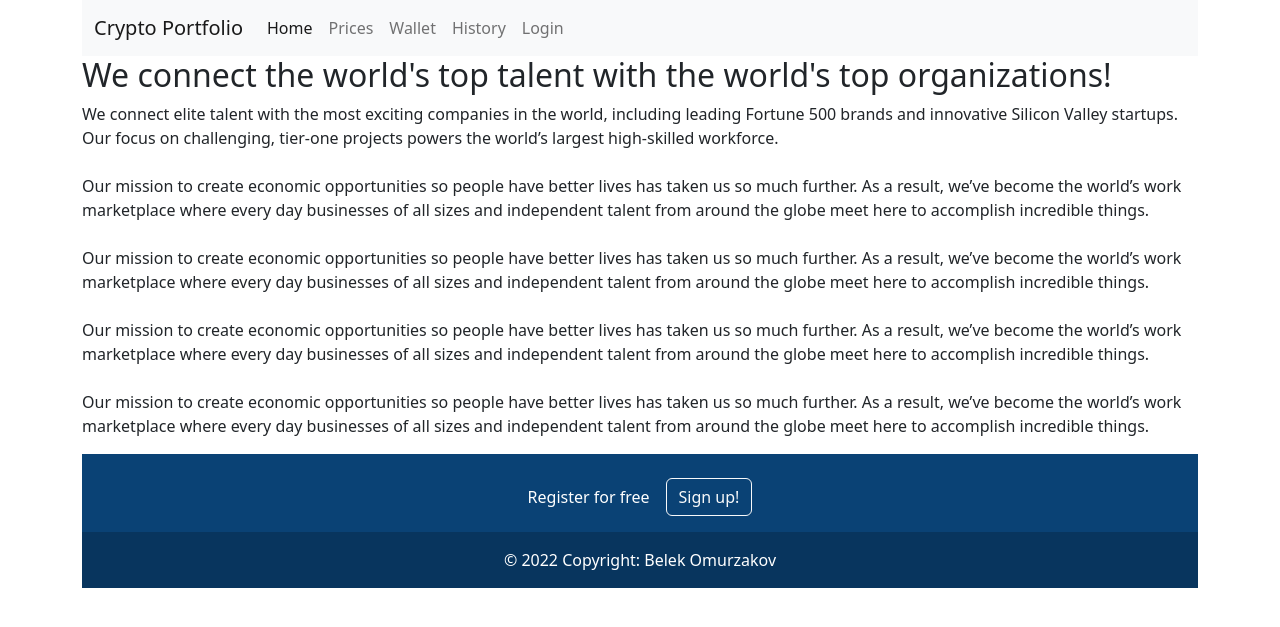
After one commit to belekomurzakov/crypto-portfolio-web, a Flask app: template templates/home/home.html in a window 1280 px wide. The commit adds this page. Shown: the top 627 px of the page. Run offline with Flask 2, Linux system fonts and the light colour scheme; the template is opened without the code that fills it, so the values that code supplies are empty.

Commit message:
Base html implementation and declaration of other views

```diff
--- a/app.py
+++ b/app.py
@@ -1,5 +1,5 @@
 from flask import Flask
-# from views import auth, homepage, companies, contact, positions, shifts
+from views import home, prices, wallet, history
 from database import database
 
 # from views.auth import login_manager
@@ -12,10 +12,12 @@ database.init_app(app)
 # login_manager.init_app(app)
 
 # views
-# app.register_blueprint(auth.bp)
+app.register_blueprint(home.bp)
+app.register_blueprint(prices.bp)
+app.register_blueprint(wallet.bp)
+app.register_blueprint(history.bp)
 
 if __name__ == '__main__':
     app.run()
 
-
 # matplotlib
--- a/templates/base.html
+++ b/templates/base.html
@@ -7,26 +7,33 @@
     <meta name="viewport" content="width=device-width, initial-scale=1.0, minimum-scale=1.0">
 
     <title>{% block title %}{% endblock %} - Flask</title>
-    <link href="https://cdn.jsdelivr.net/npm/bootstrap@5.2.0-beta1/dist/css/bootstrap.min.css" rel="stylesheet" integrity="sha384-0evHe/X+R7YkIZDRvuzKMRqM+OrBnVFBL6DOitfPri4tjfHxaWutUpFmBp4vmVor" crossorigin="anonymous">
+    <link href="https://cdn.jsdelivr.net/npm/bootstrap@5.2.0-beta1/dist/css/bootstrap.min.css" rel="stylesheet"
+          integrity="sha384-0evHe/X+R7YkIZDRvuzKMRqM+OrBnVFBL6DOitfPri4tjfHxaWutUpFmBp4vmVor" crossorigin="anonymous">
     <link rel="stylesheet" href="{{ url_for('static', filename='styles.css') }}">
     <link href="https://fonts.googleapis.com/icon?family=Material+Icons" rel="stylesheet"/>
 </head>
 <! --- HEADER END --->
 
 <body>
-
+<div class="container">
     <! --- Navigation Bar --->
-<nav>
-    <div id="menu-toggle" class="hamburger material-icons">menu</div>
-
-    <div id="menu">
-        <a href="/">Home</a>
-        <a href="/companies">Companies</a>
-
-        <a class="login material-icons" href={{ url_for('auth.login_form') }}>login</a>
-        <a class="logout material-icons" href={{ url_for('auth.logout') }}>logout</a>
+    <nav class="navbar navbar-expand-lg bg-light">
+        <div class="container-fluid">
+            <a class="navbar-brand" href="/">Crypto Portfolio</a>
+            <button class="navbar-toggler" type="button" data-bs-toggle="collapse" data-bs-target="#navbarNavAltMarkup"
+                    aria-controls="navbarNavAltMarkup" aria-expanded="false" aria-label="Toggle navigation">
+                <span class="navbar-toggler-icon"></span>
+            </button>
+            <div class="collapse navbar-collapse" id="navbarNavAltMarkup">
+                <div class="navbar-nav">
+                    <a class="nav-link active" aria-current="page" href="/">Home</a>
+                    <a class="nav-link" href="/prices">Prices</a>
+                    <a class="nav-link" href="/wallet">Wallet</a>
+                    <a class="nav-link" href="/history">History</a>
+                    <a class="nav-link" href="/login">Login</a>
                 </div>
-
+            </div>
+        </div>
     </nav>
     <! --- Navigation Bar --->
 
@@ -47,16 +54,28 @@
     </main>
     <! --- Main content --->
 
-
     <! --- Footer --->
-<footer id="contact">
-    <div>
-        <div id="foot"><p>© 2021 Omurzakov, Inc. All rights reserved.</p></div>
+    <section class="">
+        <footer class="text-center text-white" style="background-color: #0a4275;">
+            <div class="container p-4 pb-0">
+                <section class="">
+                    <p class="d-flex justify-content-center align-items-center">
+                        <span class="me-3">Register for free</span>
+                        <button type="button" class="btn btn-outline-light btn-rounded">
+                            Sign up!
+                        </button>
+                    </p>
+                </section>
+            </div>
+            <div class="text-center p-3" style="background-color: rgba(0, 0, 0, 0.2);">
+                © 2022 Copyright: Belek Omurzakov
             </div>
         </footer>
+    </section>
     <! --- Footer --->
-
-<script src="{{ url_for('static', filename='script.js') }}"></script>
-<script src="https://cdn.jsdelivr.net/npm/bootstrap@5.2.0-beta1/dist/js/bootstrap.bundle.min.js" integrity="sha384-pprn3073KE6tl6bjs2QrFaJGz5/SUsLqktiwsUTF55Jfv3qYSDhgCecCxMW52nD2" crossorigin="anonymous"></script>
+    <script src="https://cdn.jsdelivr.net/npm/bootstrap@5.2.0-beta1/dist/js/bootstrap.bundle.min.js"
+            integrity="sha384-pprn3073KE6tl6bjs2QrFaJGz5/SUsLqktiwsUTF55Jfv3qYSDhgCecCxMW52nD2"
+            crossorigin="anonymous"></script>
+</div>
 </body>
 </html>
--- /dev/null
+++ b/templates/home/home.html
@@ -0,0 +1,29 @@
+{% extends "base.html" %}
+
+{% block title %} Home {% endblock %}
+
+{% block content %}
+    <h2>We connect the world's top talent with the world's top organizations!</h2>
+
+
+    <p>We connect elite talent with the most exciting companies in the world, including leading Fortune 500 brands and
+        innovative Silicon Valley startups. Our focus on challenging, tier-one projects powers the world’s largest
+        high-skilled workforce.
+        <br><br>
+        Our mission to create economic opportunities so people have better lives has taken us so much further. As a
+        result, we’ve become the world’s work marketplace where every day businesses of all sizes and independent talent
+        from around the globe meet here to accomplish incredible things.
+            <br><br>
+        Our mission to create economic opportunities so people have better lives has taken us so much further. As a
+        result, we’ve become the world’s work marketplace where every day businesses of all sizes and independent talent
+        from around the globe meet here to accomplish incredible things.
+            <br><br>
+        Our mission to create economic opportunities so people have better lives has taken us so much further. As a
+        result, we’ve become the world’s work marketplace where every day businesses of all sizes and independent talent
+        from around the globe meet here to accomplish incredible things.
+            <br><br>
+        Our mission to create economic opportunities so people have better lives has taken us so much further. As a
+        result, we’ve become the world’s work marketplace where every day businesses of all sizes and independent talent
+        from around the globe meet here to accomplish incredible things.
+    </p>
+{% endblock %}
--- a/views/auth.py
+++ b/views/auth.py
@@ -1,3 +1,4 @@
+"""
 from datetime import datetime
 
 from flask import Blueprint, render_template, request, redirect, url_for, flash
@@ -121,3 +122,4 @@ def register():
 def logout():
     logout_user()
     return redirect(url_for('homepage.introduction'))
+"""
```
Also changed, not shown: templates/history/history.html (added, +7 -0 lines), templates/prices/prices.html (added, +7 -0 lines), templates/wallet/wallet.html (added, +7 -0 lines), views/history.py (added, +7 -0 lines), views/home.py (added, +8 -0 lines), views/prices.py (added, +7 -0 lines), views/wallet.py (added, +7 -0 lines), 1 other file. Lines whose indentation alone changed are shown as unchanged.
